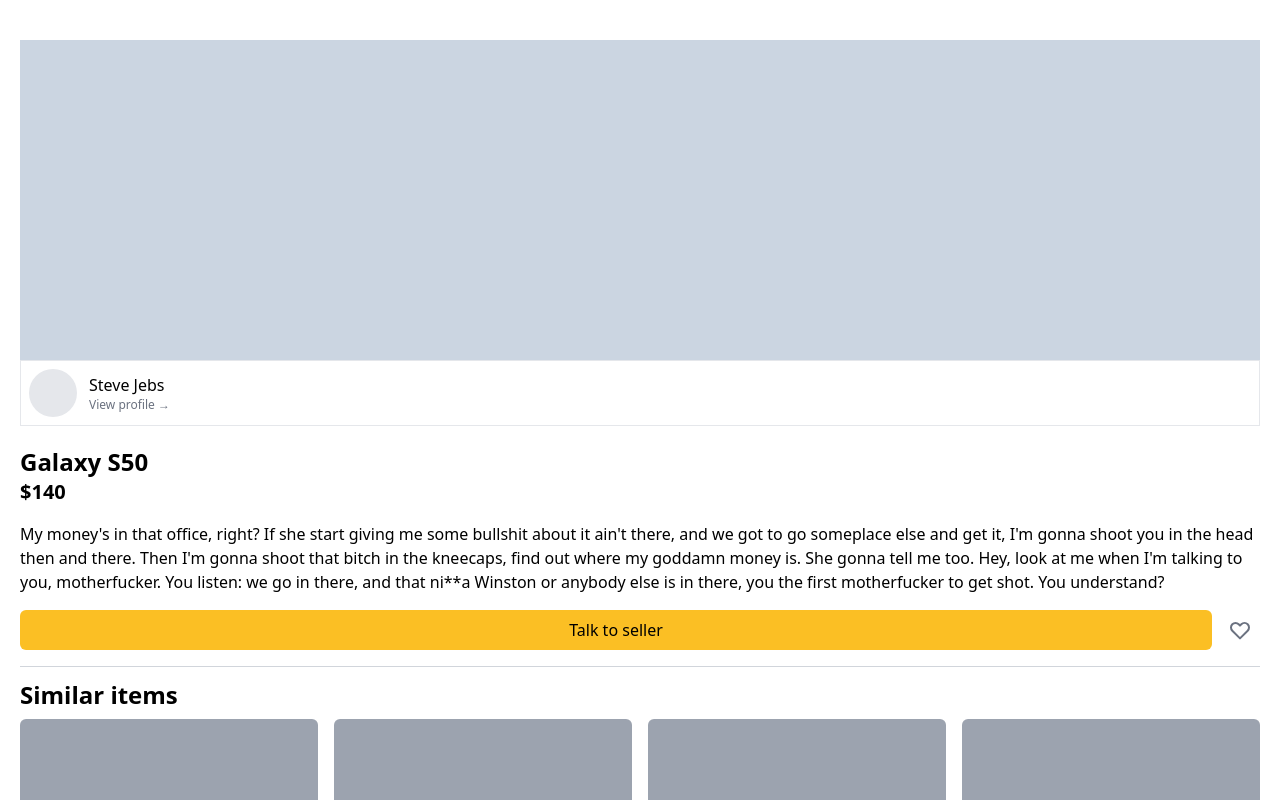
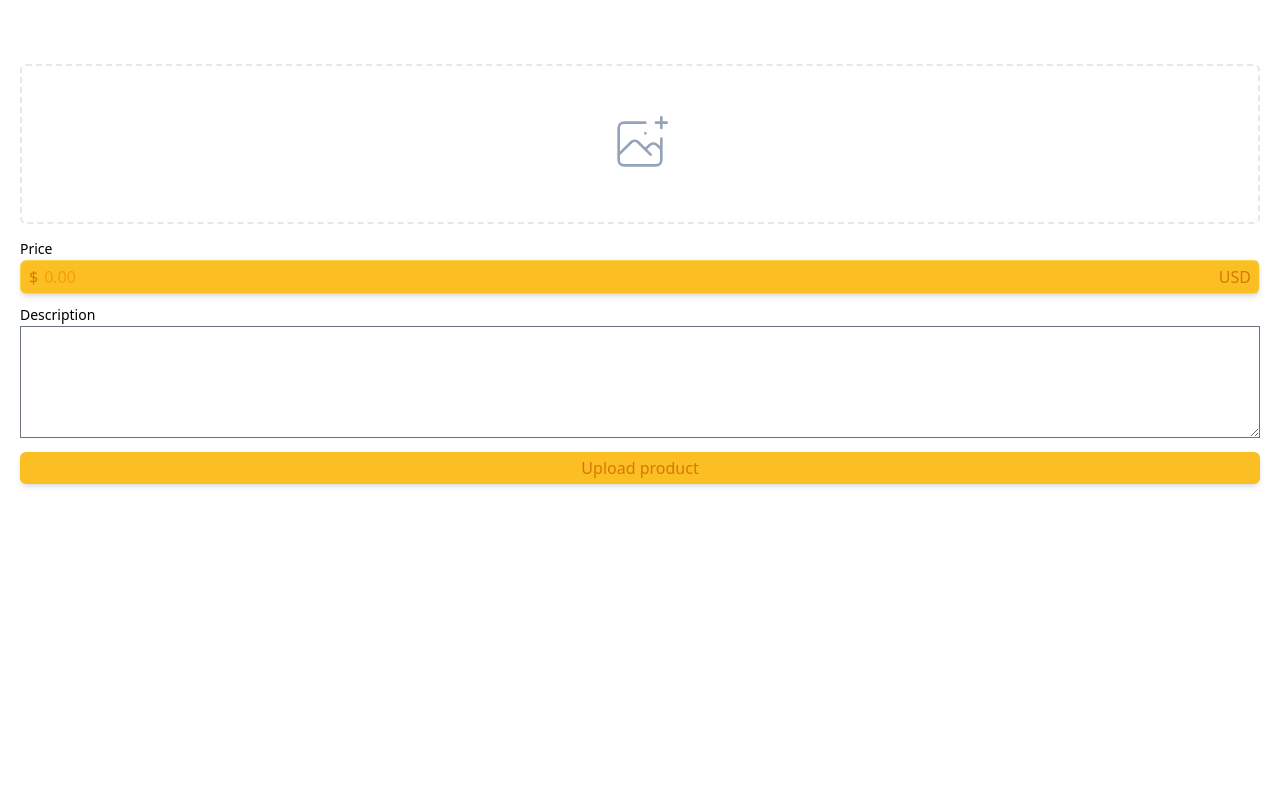
Before and after one commit to Eric-lab-star/carrot-clone, a Next.js app: page /items/upload in a window 1280 px wide. Shown: the top 800 px of the page. Built offline with nearby package versions, Linux system fonts and the light colour scheme.

Commit message:
items upload css and markup item upload page

```diff
--- a/pages/index.tsx
+++ b/pages/index.tsx
@@ -3,10 +3,10 @@
 
 const Home: NextPage = () => {
   return (
-    <div className="flex flex-col space-y-5 py-10">
+    <div className="grid grid-cols-1 py-10 lg:grid-cols-3 sm:grid-cols-2">
       {[1, 1, 1, 1, 1, 1, 1, 1, 1, 1, 1, 1].map((_, i) => (
         <Link key={i} href={`/items/${i}`}>
-          <div className="flex justify-between border-b px-4 pb-4 cursor-pointer ">
+          <div className="flex justify-between border-b px-4 py-5 cursor-pointer ">
             <div className="flex space-x-3">
               <div className="w-20 h-20 bg-gray-500 rounded-md" />
               <div className="py-2 flex flex-col">
--- /dev/null
+++ b/pages/items/upload.tsx
@@ -0,0 +1,62 @@
+import type { NextPage } from "next";
+
+const Upload: NextPage = () => {
+  return (
+    <div className="py-16 px-5">
+      <div className="w-full flex justify-center items-center">
+        <label className="cursor-pointer mb-3 rounded-md h-40 w-full border-2 border-dashed flex justify-center items-center text-slate-400 hover:bg-amber-500 hover:border-white transition-colors hover:text-white">
+          <svg
+            className="h-16 w-16"
+            stroke="currentColor"
+            fill="none"
+            viewBox="0 0 48 48"
+            aria-hidden="true"
+          >
+            <path
+              d="M28 8H12a4 4 0 00-4 4v20m32-12v8m0 0v8a4 4 0 01-4 4H12a4 4 0 01-4-4v-4m32-4l-3.172-3.172a4 4 0 00-5.656 0L28 28M8 32l9.172-9.172a4 4 0 015.656 0L28 28m0 0l4 4m4-24h8m-4-4v8m-12 4h.02"
+              strokeWidth={2}
+              strokeLinecap="round"
+              strokeLinejoin="round"
+            />
+          </svg>
+          <input type="file" className="hidden" />
+        </label>
+      </div>
+      <div>
+        <label className="cursor-pointer text-sm font-medium" htmlFor="price">
+          Price
+        </label>
+        <div className="flex justify-start items-center rounded-md shadow-md">
+          <div className="py-1 border border-amber-300 rounded-l-md pl-2 border-r-transparent bg-amber-400 text-amber-600">
+            <span>$</span>
+          </div>
+          <input
+            id="price"
+            type="text"
+            placeholder="0.00"
+            className="py-1 flex-1 border-y-amber-300 text-amber-600 placeholder:text-amber-500 border-x-transparent px-1 bg-amber-400 focus:outline-none focus:border-amber-300 focus:border-x-transparent focus:ring-transparent"
+          />
+          <div className="py-1 border border-y-amber-300 px-2 rounded-r-md border-l-transparent text-amber-600 bg-amber-400">
+            <span>USD</span>
+          </div>
+        </div>
+      </div>
+      <div className="mt-2">
+        <label className="text-sm font-medium cursor-pointer" htmlFor="desc">
+          Description
+        </label>
+
+        <textarea
+          rows={4}
+          className="text-xs h-28 max-h-28 min-h-full w-full focus:ouline-none focus:ring-transparent focus:border-amber-500 overflow-scroll"
+          id="desc"
+        />
+      </div>
+      <button className=" rounded-md  w-full py-1 bg-amber-400 text-amber-600 shadow-md mt-2">
+        Upload product
+      </button>
+    </div>
+  );
+};
+
+export default Upload;
```
